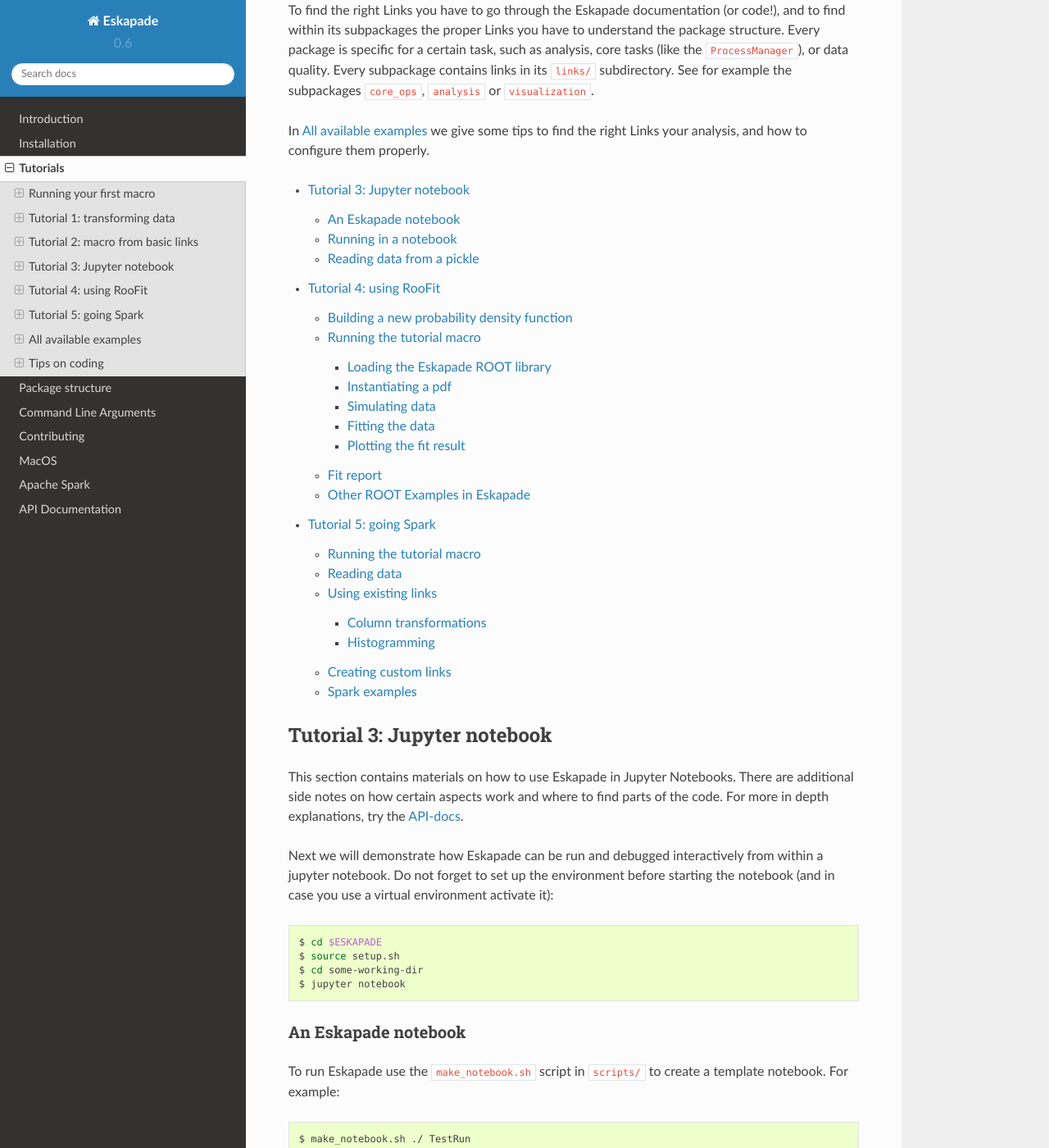
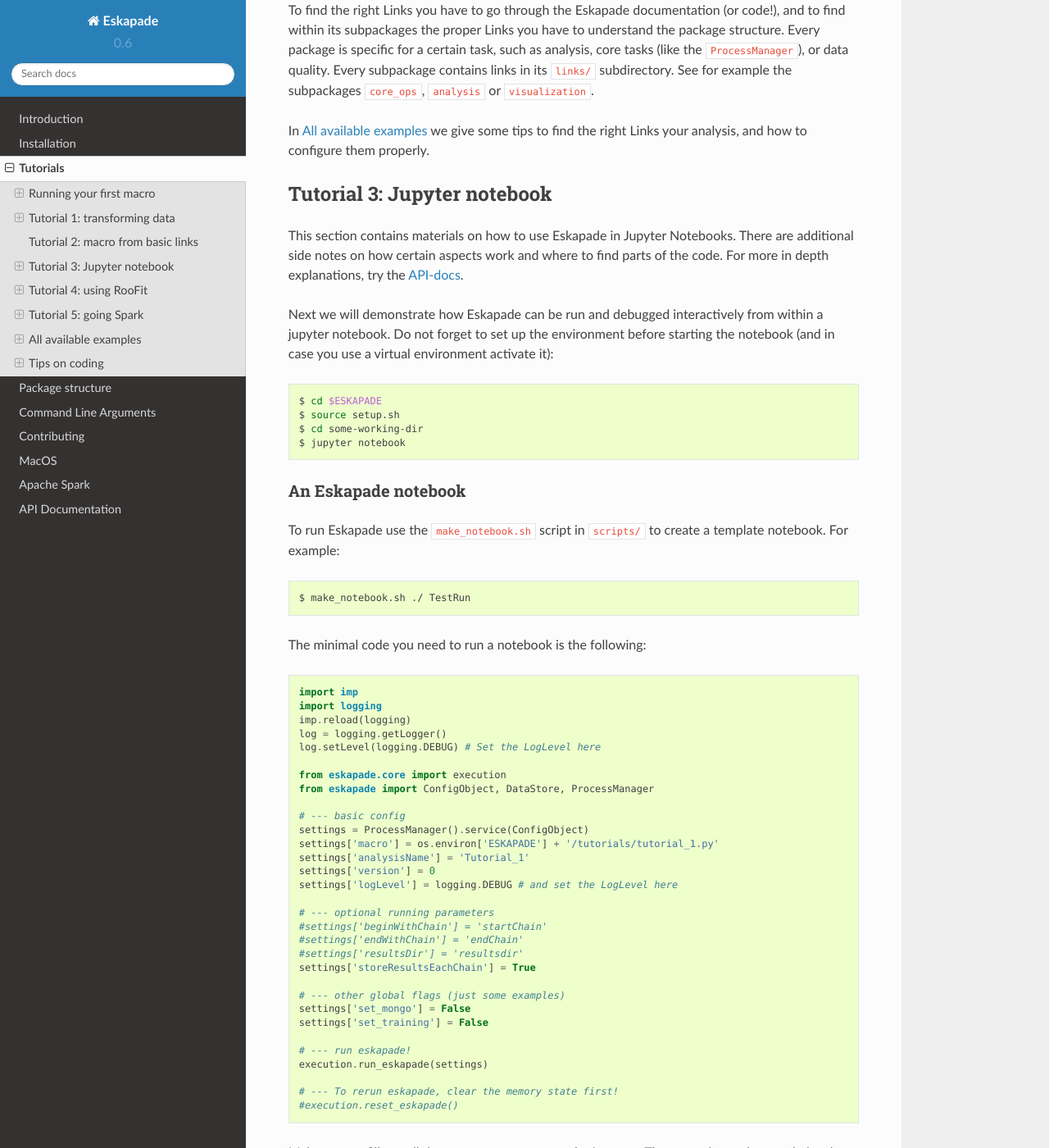
Before and after one commit to KaveIO/Eskapade, a Sphinx documentation site: the page built from docs/source/tutorials.rst, in a window 1280 px wide and 1400 px high, scrolled down 6652 px. Shown: the whole window at 82% size. Built offline with Sphinx 7.4.7 and the Read the Docs theme 2.0.0, drawn with Linux system fonts in a browser that asks for light colours; pages that are not in the unit, such as notebooks, are missing from menus; some of the changed text lies outside the part shown.

Commit message:
Cleanup: remove table of contents from tutorial docs

```diff
--- a/docs/source/tutorials.rst
+++ b/docs/source/tutorials.rst
@@ -286,11 +286,6 @@
 In `All available examples`_ we give some tips to find the right Links your analysis, and how to configure them properly.
 
 
-.. toctree::
-   tutorial_jupyter
-   tutorial_roofit
-   tutorial_spark
-
 .. include:: tutorial_jupyter.rst
 .. include:: tutorial_roofit.rst
 .. include:: tutorial_spark.rst
```
Also changed, not shown: other parts of docs/source/tutorials.rst (+0 -3 lines).
